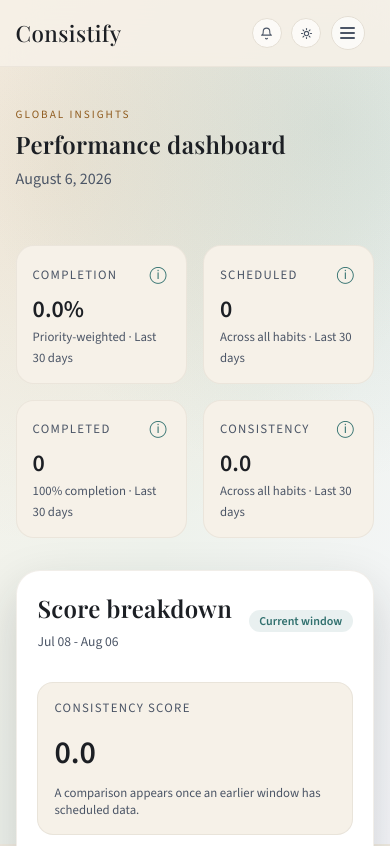
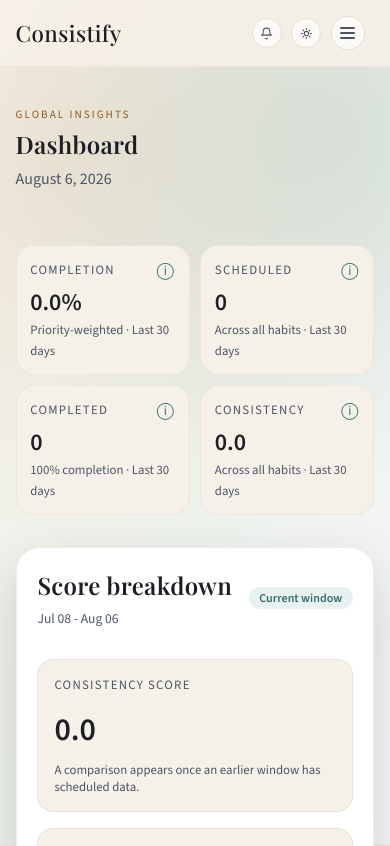
Before and after one commit to ehtesam75/Consistify, a Django app: page /dashboard/ in a window 390 px wide. Shown: the top 846 px of the page. Run offline with Django 5.2, Linux system fonts and the light colour scheme; the visitor is signed in with stand-in values (Sample User, id 1); data comes from the database, SQL or seed files in the repository; data that the repository does not hold is empty.

Commit message:
feat: add responsive dashboard title and mobile stats layout
Add separate desktop and mobile variants for the dashboard title,
displaying "Performance dashboard" on larger screens and a shorter
"Dashboard" label on mobile. Introduce responsive styling for the
wide stats grid on small screens to improve layout and spacing.

Update tests to verify both title variants are rendered.

```diff
--- a/habits/static/habits/css/styles.css
+++ b/habits/static/habits/css/styles.css
@@ -1135,6 +1135,10 @@ main > section + section {
 }
 
 .dashboard-stat-label-mobile {
+    display: none;
+}
+
+.dashboard-title-mobile {
     display: none;
 }
 
@@ -3455,6 +3459,14 @@ body.auth-page main {
         display: inline;
     }
 
+    .dashboard-page .dashboard-title-desktop {
+        display: none;
+    }
+
+    .dashboard-page .dashboard-title-mobile {
+        display: inline;
+    }
+
     .dashboard-page .score-driver-current-metrics {
         display: none;
     }
@@ -3770,6 +3782,25 @@ body.auth-page main {
 }
 
 @media (max-width: 520px) {
+    .dashboard-page .stats-grid.wide {
+        grid-template-columns: repeat(2, minmax(0, 1fr));
+        gap: 0.65rem;
+    }
+
+    .dashboard-page .stats-grid.wide .stat-card {
+        min-width: 0;
+        padding: 0.85rem;
+    }
+
+    .dashboard-page .stats-grid.wide .stat-card-heading {
+        gap: 0.25rem;
+    }
+
+    .dashboard-page .stats-grid.wide .score-driver-help-button {
+        width: 1.25rem;
+        height: 1.25rem;
+    }
+
     .date-nav {
         display: grid;
         grid-template-columns: auto minmax(0, 1fr) auto;
--- a/habits/templates/habits/dashboard.html
+++ b/habits/templates/habits/dashboard.html
@@ -6,7 +6,10 @@
 <section class="hero">
     <div>
         <p class="eyebrow">Global insights</p>
-        <h1>Performance dashboard</h1>
+        <h1>
+            <span class="dashboard-title-desktop">Performance dashboard</span>
+            <span class="dashboard-title-mobile">Dashboard</span>
+        </h1>
         <p class="subtitle">{{ today|date:"F j, Y" }}</p>
     </div>
     <div class="hero-actions">
--- a/habits/tests.py
+++ b/habits/tests.py
@@ -58,6 +58,8 @@ class DashboardPresentationTests(TestCase):
         response = self.client.get(reverse("habits:dashboard"))
 
         self.assertEqual(response.status_code, 200)
+        self.assertContains(response, "Performance dashboard")
+        self.assertContains(response, 'class="dashboard-title-mobile">Dashboard</span>')
         self.assertContains(response, "Overall completion")
         self.assertContains(response, "Completion")
         self.assertContains(response, "Scheduled sessions")
```
